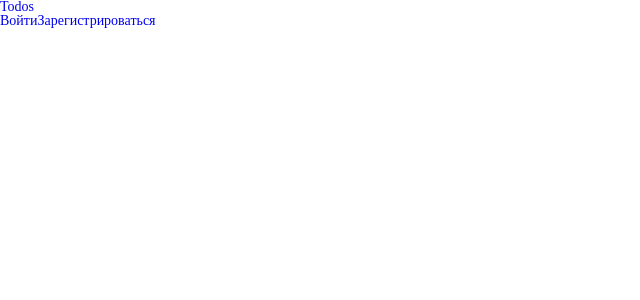
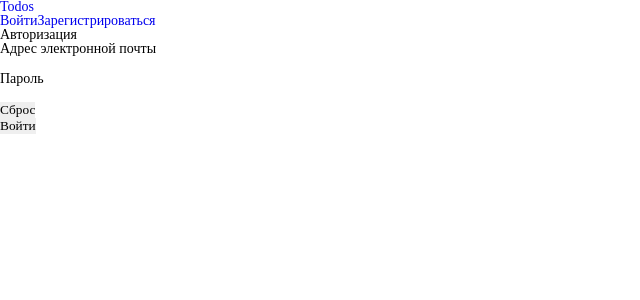
Before and after one commit to HoneyQumo/todos_firebase-ts, a React (Create React App) app: page /login in a window 1280 px wide. Shown: the top 300 px of the page, without its empty margins (0-640 px from the left). Built offline with nearby package versions, Linux system fonts and the light colour scheme; no server answers.

Commit message:
v0.0.7 | Компонент Login.tsx переведён на TS.

```diff
--- a/src/Components/App/App.tsx
+++ b/src/Components/App/App.tsx
@@ -8,6 +8,7 @@ import TodoList from '../TodoList/TodoList'
 import TodoAdd from '../TodoAdd/TodoAdd'
 import TodoDetail from '../TodoDetail/TodoDetail'
 import Register from '../Register/Register'
+import Login from '../Login/Login'
 
 
 const App: React.FC = () => {
@@ -113,7 +114,7 @@ const App: React.FC = () => {
           <Route path="/add" element={<TodoAdd addDeed={addDeed} currentUser={currentUser}/>}/>
           <Route path="/:key" element={<TodoDetail getDeed={getDeed} currentUser={currentUser}/>}/>
           <Route path="/register" element={<Register currentUser={currentUser}/>}/>
-          {/*<Route path="/login" element={<Login currentUser={currentUser}/>}/>*/}
+          <Route path="/login" element={<Login currentUser={currentUser}/>}/>
           {/*<Route path="/logout" element={<Logout currentUser={currentUser}/>}/>*/}
         </Routes>
       </main>
--- /dev/null
+++ b/src/Components/Login/Login.tsx
@@ -0,0 +1,109 @@
+import React, {useState} from 'react'
+import {login} from '../../auth'
+import {User} from 'firebase/auth'
+
+
+interface ILoginProps {
+	currentUser: User | null
+}
+
+const Login: React.FC<ILoginProps> = ({currentUser}) => {
+	const [errorEmail, setErrorEmail] = useState('')
+	const [errorPassword, setErrorPassword] = useState('')
+
+	const formData = {
+		email: '',
+		password: '',
+	}
+
+	function handleEmailChange(event: React.ChangeEvent<HTMLInputElement>) {
+		formData.email = event.target.value
+	}
+
+	function handlePasswordChange(event: React.ChangeEvent<HTMLInputElement>) {
+		formData.password = event.target.value
+	}
+
+	async function handleFormSubmit(event: React.FormEvent<HTMLFormElement>) {
+		event.preventDefault()
+		if (validate()) {
+			const result = await login(formData.email, formData.password)
+			if (result !== 'object') {
+				showErrorMessage(result)
+			}
+		}
+	}
+
+	function resetErrorMessage() {
+		setErrorEmail('')
+		setErrorPassword('')
+	}
+
+	function validate() {
+		resetErrorMessage()
+		if (!formData.email) {
+			setErrorEmail('Адрес электронной почты не указан')
+			return false
+		}
+		if (!formData.password) {
+			setErrorPassword('Пароль не указан')
+			return false
+		}
+		return true
+	}
+
+	function showErrorMessage(code: string) {
+		resetErrorMessage()
+		if (code === 'auth/invalid-email') {
+			setErrorEmail('Неверный адрес электронной почты')
+		} else if (code === 'auth/user-disabled') {
+			setErrorPassword('Пользователь заблокирован')
+		} else if (code === 'auth/user-not-found') {
+			setErrorEmail('Пользователь не найден')
+		} else if (code === 'auth/wrong-password') {
+			setErrorEmail('Неверный адрес электронной почты или пароль')
+			setErrorPassword('Неверный адрес электронной почты или пароль')
+		}
+	}
+
+
+	return (
+		<section>
+			<h1>Авторизация</h1>
+			<form onSubmit={handleFormSubmit}>
+				<div className="field">
+					<label className="label">Адрес электронной почты</label>
+					<div className="control">
+						<input type="email" className="input" onChange={handleEmailChange}/>
+					</div>
+					{errorEmail &&
+						<p className="help is-danger">
+							{errorEmail}
+						</p>
+					}
+				</div>
+				<div className="field">
+					<label className="label">Пароль</label>
+					<div className="control">
+						<input type="password" className="input" onChange={handlePasswordChange}/>
+					</div>
+					{errorPassword &&
+						<p className="help is-danger">
+							{errorPassword}
+						</p>
+					}
+				</div>
+				<div className="field is-grouped is-grouped-right">
+					<div className="control">
+						<input type="reset" className="button is-link is-light" value="Сброс"/>
+					</div>
+					<div className="control">
+						<input type="submit" className="button is-primary" value="Войти"/>
+					</div>
+				</div>
+			</form>
+		</section>
+	)
+}
+
+export default Login
```
